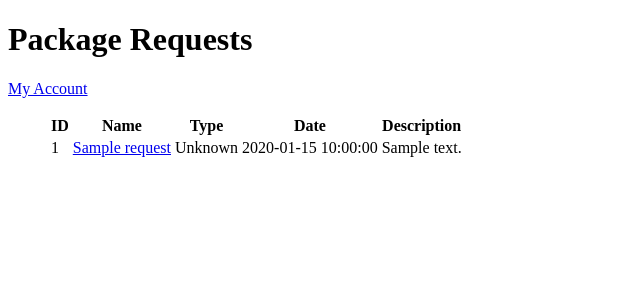
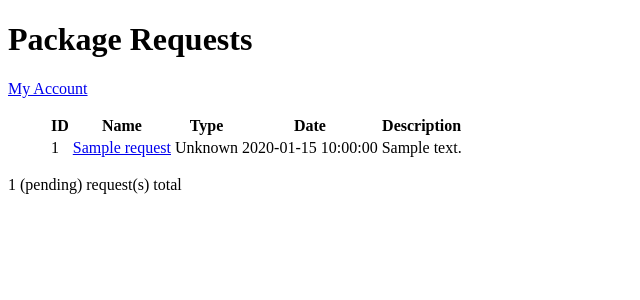
Before and after one commit to AOSC-Archive/pakreqBot-ng, a Python web app: template pakreq/templates/index.html in a window 1280 px wide. Shown: the top 300 px of the page, without its empty margins (0-640 px from the left). Run offline with Jinja, Linux system fonts and the light colour scheme; the template is opened without the code that fills it: most values are stand-ins (such as "Sample title", 1, 10 or a date in 2020).

Commit message:
index: Add count for pending requests
Signed-off-by: Kay Lin <kaymw@aosc.io>

```diff
--- a/pakreq/templates/index.html
+++ b/pakreq/templates/index.html
@@ -31,6 +31,7 @@
         </tbody>
       </table>
     </ul>
+    <p>{{ count }} (pending) request(s) total</p>
 {% else %}
     <p>No requests</p>
 {% endif %}
--- a/pakreq/views.py
+++ b/pakreq/views.py
@@ -26,6 +26,7 @@ async def index(request):
     reqs = [req for req in reqs if req["status"] == pakreq.db.RequestStatus.OPEN]
     return {
         'requests': reqs,
+        'count': str(len(reqs)),
         'base_url': request.app['config']['base_url']
     }
 
```
